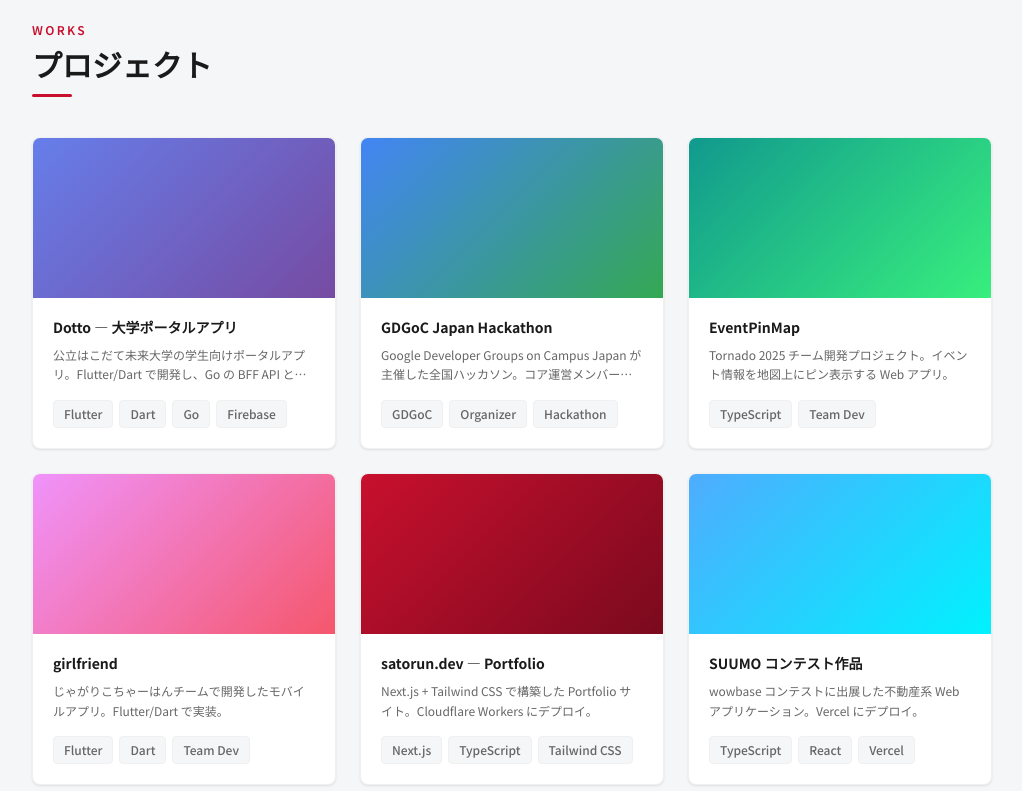
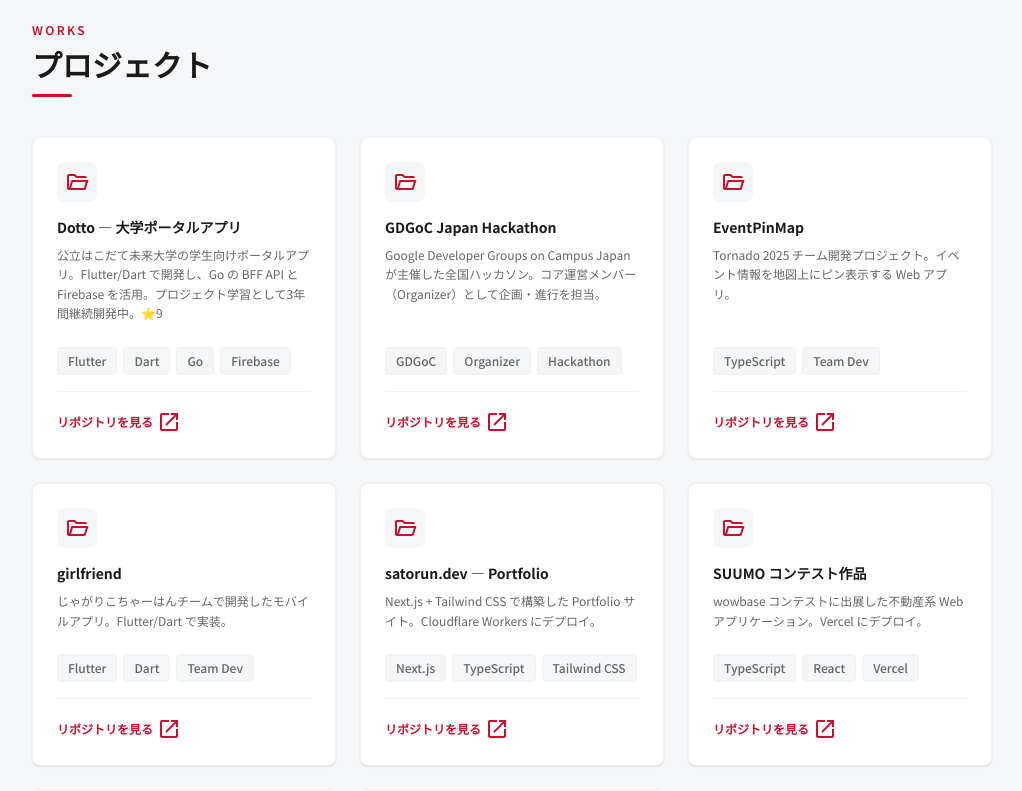
Before and after one commit to satorutkhs/satorun.dev, a Next.js app: page / in a window 1280 px wide. Shown: the part 1420-2211 px from the top of the page, without its empty margins (128-1150 px from the left). Built offline with nearby package versions, Linux system fonts and the light colour scheme; no server answers.

Commit message:
style: ProjectSectionのNetflix風グラデーションを廃止しJALデザインへ完全統合

```diff
--- a/app/components/ProjectSection.tsx
+++ b/app/components/ProjectSection.tsx
@@ -4,7 +4,7 @@
   title: string;
   description: string;
   tags: string[];
-  imageGradient: string;
+  imageGradient: string; // 互換性のため残す
   link?: string;
 }
 
@@ -32,46 +32,50 @@
           {projects.map((project) => (
             <div
               key={project.title}
-              className="card-elevated overflow-hidden group"
+              className="card-elevated overflow-hidden group bg-white flex flex-col h-full border-t-[3px] border-t-jal-border hover:border-t-jal-red transition-all duration-300"
             >
-              {/* Thumbnail */}
-              <div
-                className="h-36 md:h-40 relative"
-                style={{ background: project.imageGradient }}
-              >
-                {/* Overlay on hover */}
-                <div className="absolute inset-0 bg-black/0 group-hover:bg-black/30 transition-colors duration-300 flex items-center justify-center">
-                  {project.link && (
-                    <Link
-                      href={project.link}
-                      target="_blank"
-                      rel="noopener noreferrer"
-                      className="opacity-0 group-hover:opacity-100 transition-all duration-300 w-10 h-10 rounded-full bg-white/90 flex items-center justify-center hover:bg-white hover:scale-110"
-                    >
-                      <span className="material-symbols-outlined text-jal-dark text-xl select-none">
-                        open_in_new
-                      </span>
-                    </Link>
-                  )}
+              {/* Info Area */}
+              <div className="p-6 flex flex-col flex-1">
+                {/* Folder icon in JAL style */}
+                <div className="w-10 h-10 rounded-lg bg-jal-bg flex items-center justify-center text-jal-red mb-4 group-hover:bg-jal-red-light transition-colors duration-200">
+                  <span className="material-symbols-outlined text-xl select-none">
+                    folder_open
+                  </span>
                 </div>
-              </div>
 
-              {/* Info */}
-              <div className="p-5">
                 <h3 className="text-sm font-bold text-jal-dark mb-2 group-hover:text-jal-red transition-colors leading-snug">
                   {project.title}
                 </h3>
-                <p className="text-xs text-jal-text-secondary leading-relaxed mb-4 line-clamp-2">
+
+                <p className="text-xs text-jal-text-secondary leading-relaxed mb-6 flex-1">
                   {project.description}
                 </p>
+
                 {/* Tags */}
-                <div className="flex flex-wrap gap-1.5">
+                <div className="flex flex-wrap gap-1.5 mb-4">
                   {project.tags.map((tag) => (
-                    <span key={tag} className="tag">
+                    <span key={tag} className="tag text-[10px]">
                       {tag}
                     </span>
                   ))}
                 </div>
+
+                {/* Footer link */}
+                {project.link && (
+                  <div className="border-t border-jal-border-light pt-4 mt-auto">
+                    <a
+                      href={project.link}
+                      target="_blank"
+                      rel="noopener noreferrer"
+                      className="inline-flex items-center gap-1 text-xs font-semibold text-jal-red hover:text-jal-red-hover transition-colors"
+                    >
+                      リポジトリを見る
+                      <span className="material-symbols-outlined text-[14px]">
+                        open_in_new
+                      </span>
+                    </a>
+                  </div>
+                )}
               </div>
             </div>
           ))}
```
